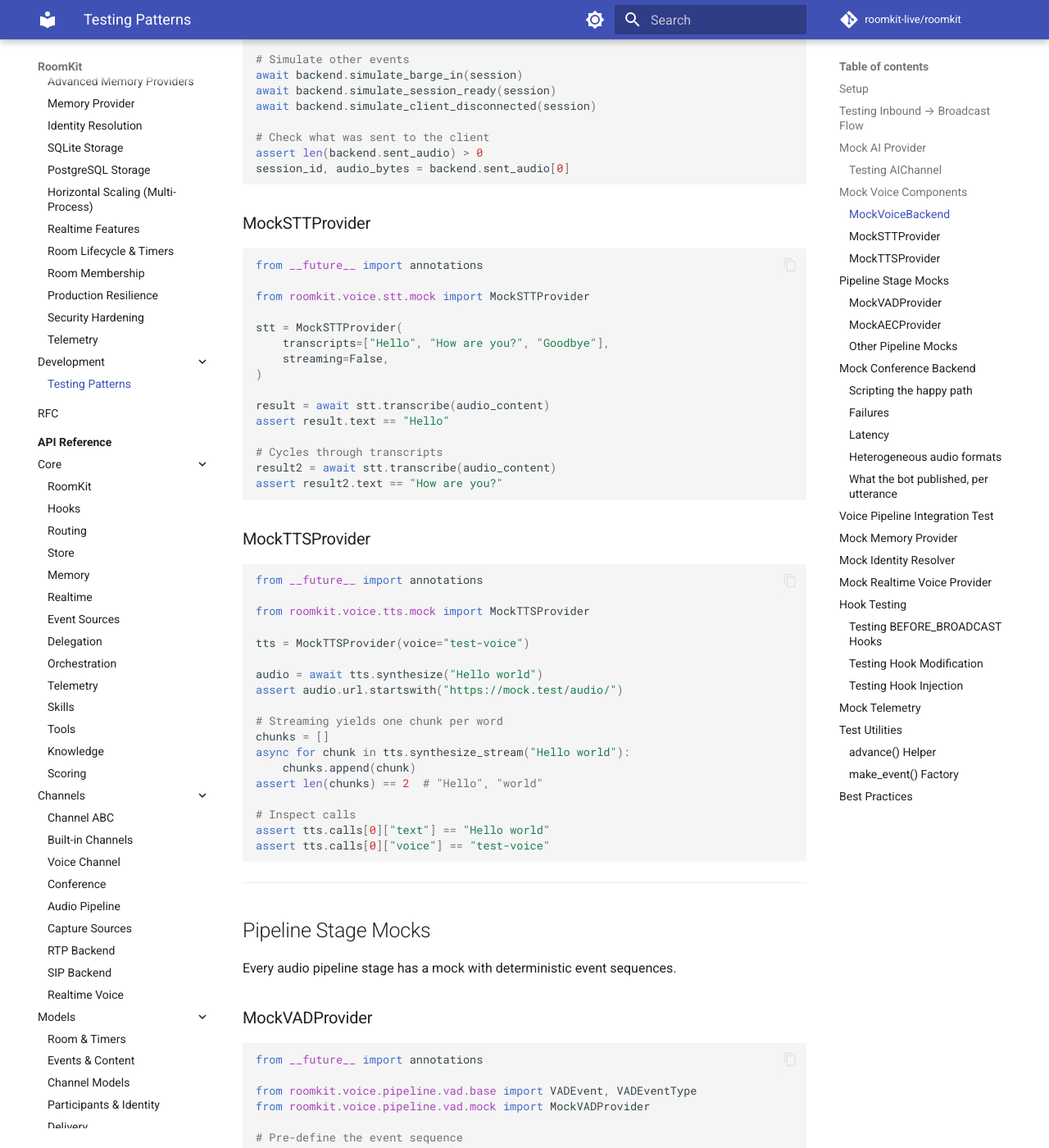
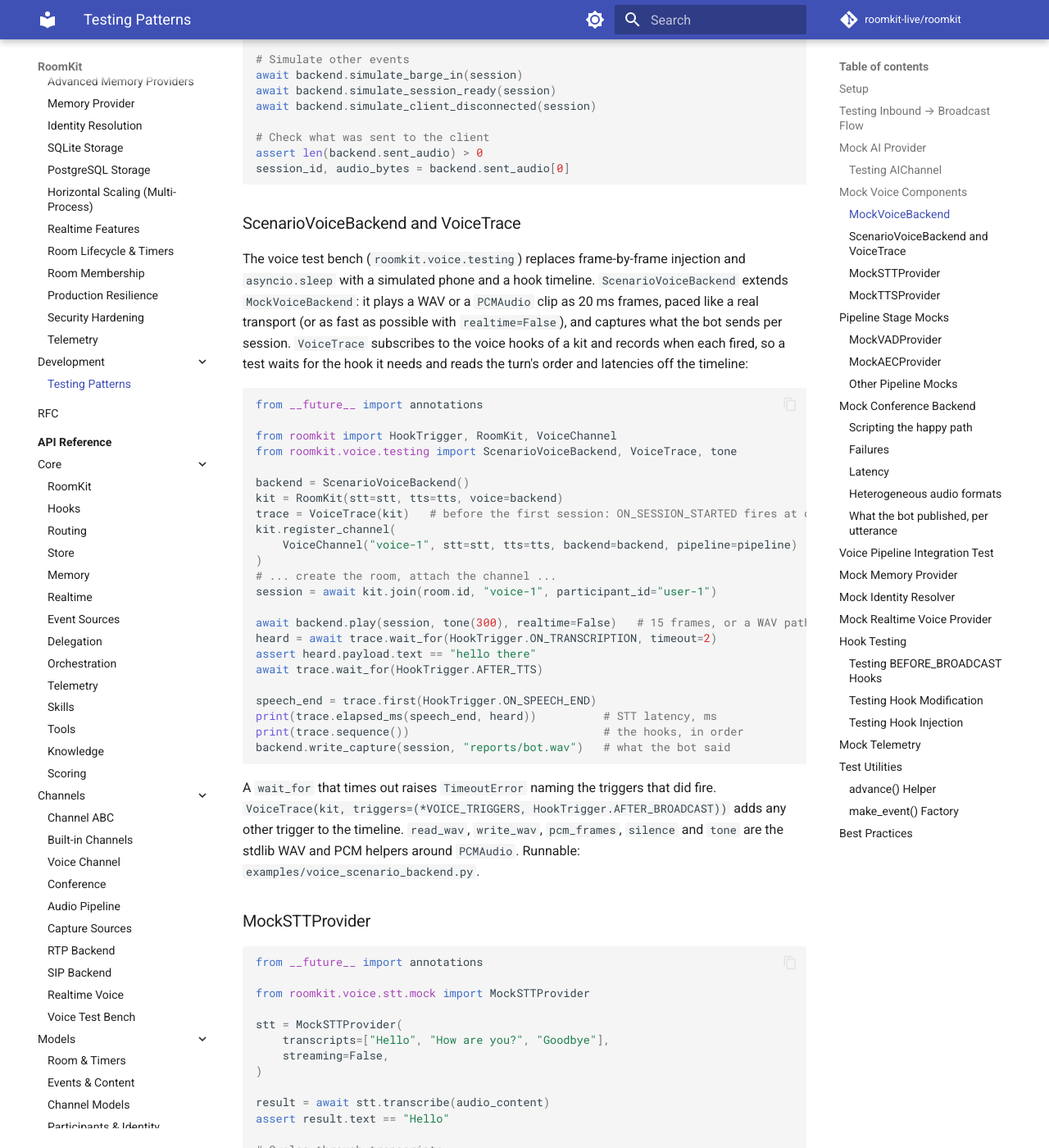
Before and after one commit to roomkit-live/roomkit-docs, an MkDocs documentation site: the page built from docs/guides/testing-patterns.md, in a window 1280 px wide and 1400 px high, scrolled down 3104 px. Shown: the whole window at 82% size. Built offline with MkDocs 1.6.1 and Material for MkDocs 9.7.7, drawn with Linux system fonts in a browser that asks for light colours; comment, search, counter and statistics services are not loaded.

Commit message:
docs(voice): the voice test bench, ScenarioVoiceBackend and VoiceTrace (RMK-162)

````diff
--- a/docs/guides/testing-patterns.md
+++ b/docs/guides/testing-patterns.md
@@ -158,6 +158,49 @@ await backend.simulate_client_disconnected(session)
 assert len(backend.sent_audio) > 0
 session_id, audio_bytes = backend.sent_audio[0]
 ```
+
+### ScenarioVoiceBackend and VoiceTrace
+
+The voice test bench (`roomkit.voice.testing`) replaces frame-by-frame
+injection and `asyncio.sleep` with a simulated phone and a hook timeline.
+`ScenarioVoiceBackend` extends `MockVoiceBackend`: it plays a WAV or a
+`PCMAudio` clip as 20 ms frames, paced like a real transport (or as fast as
+possible with `realtime=False`), and captures what the bot sends per session.
+`VoiceTrace` subscribes to the voice hooks of a kit and records when each
+fired, so a test waits for the hook it needs and reads the turn's order and
+latencies off the timeline:
+
+```python
+from __future__ import annotations
+
+from roomkit import HookTrigger, RoomKit, VoiceChannel
+from roomkit.voice.testing import ScenarioVoiceBackend, VoiceTrace, tone
+
+backend = ScenarioVoiceBackend()
+kit = RoomKit(stt=stt, tts=tts, voice=backend)
+trace = VoiceTrace(kit)   # before the first session: ON_SESSION_STARTED fires at connect
+kit.register_channel(
+    VoiceChannel("voice-1", stt=stt, tts=tts, backend=backend, pipeline=pipeline)
+)
+# ... create the room, attach the channel ...
+session = await kit.join(room.id, "voice-1", participant_id="user-1")
+
+await backend.play(session, tone(300), realtime=False)   # 15 frames, or a WAV path
+heard = await trace.wait_for(HookTrigger.ON_TRANSCRIPTION, timeout=2)
+assert heard.payload.text == "hello there"
+await trace.wait_for(HookTrigger.AFTER_TTS)
+
+speech_end = trace.first(HookTrigger.ON_SPEECH_END)
+print(trace.elapsed_ms(speech_end, heard))          # STT latency, ms
+print(trace.sequence())                             # the hooks, in order
+backend.write_capture(session, "reports/bot.wav")   # what the bot said
+```
+
+A `wait_for` that times out raises `TimeoutError` naming the triggers that did
+fire. `VoiceTrace(kit, triggers=(*VOICE_TRIGGERS, HookTrigger.AFTER_BROADCAST))`
+adds any other trigger to the timeline. `read_wav`, `write_wav`, `pcm_frames`,
+`silence` and `tone` are the stdlib WAV and PCM helpers around `PCMAudio`.
+Runnable: `examples/voice_scenario_backend.py`.
 
 ### MockSTTProvider
 
--- a/mkdocs.yml
+++ b/mkdocs.yml
@@ -178,6 +178,7 @@ nav:
           - RTP Backend: api/rtp-backend.md
           - SIP Backend: api/sip-backend.md
           - Realtime Voice: api/providers-realtime-voice.md
+          - Voice Test Bench: api/voice-testing.md
       - Models:
           - Room & Timers: api/room.md
           - Events & Content: api/events.md
````
Also changed, not shown: docs/api/voice-testing.md (added, +31 -0 lines), docs/features.md (+31 -0 lines).
